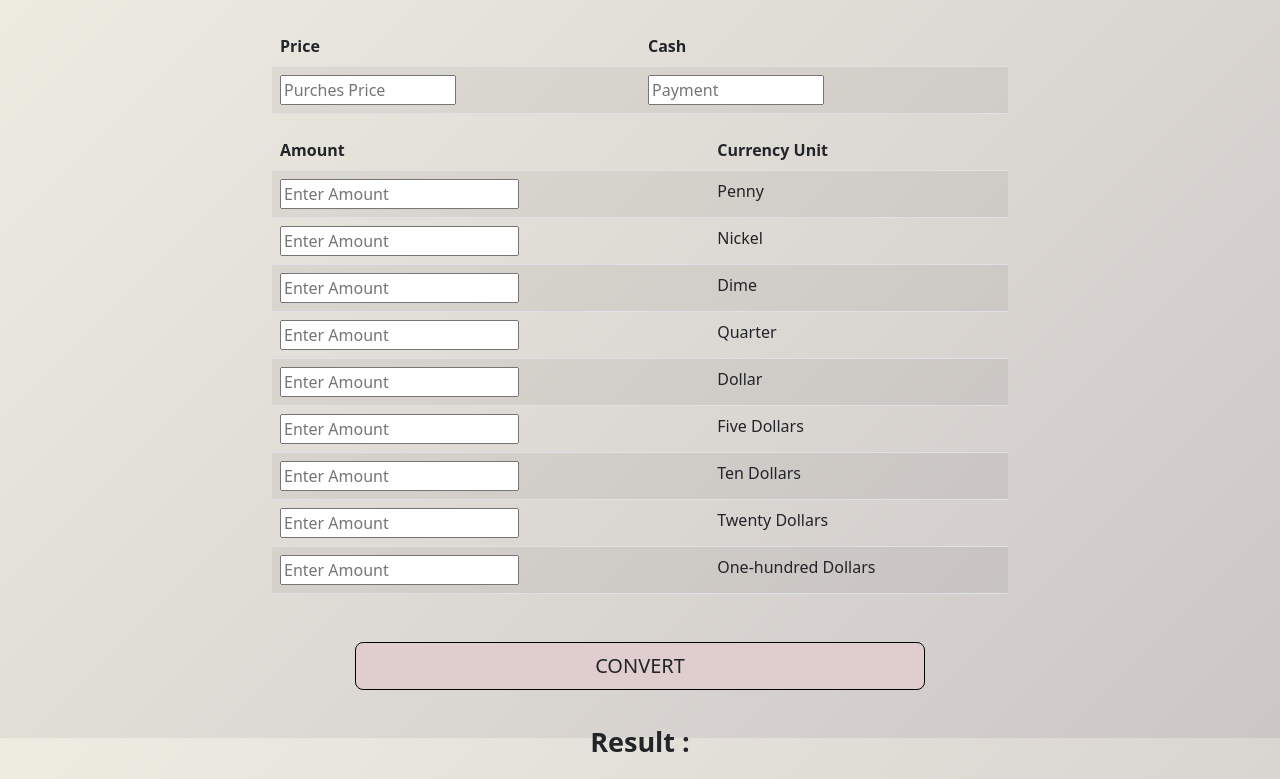
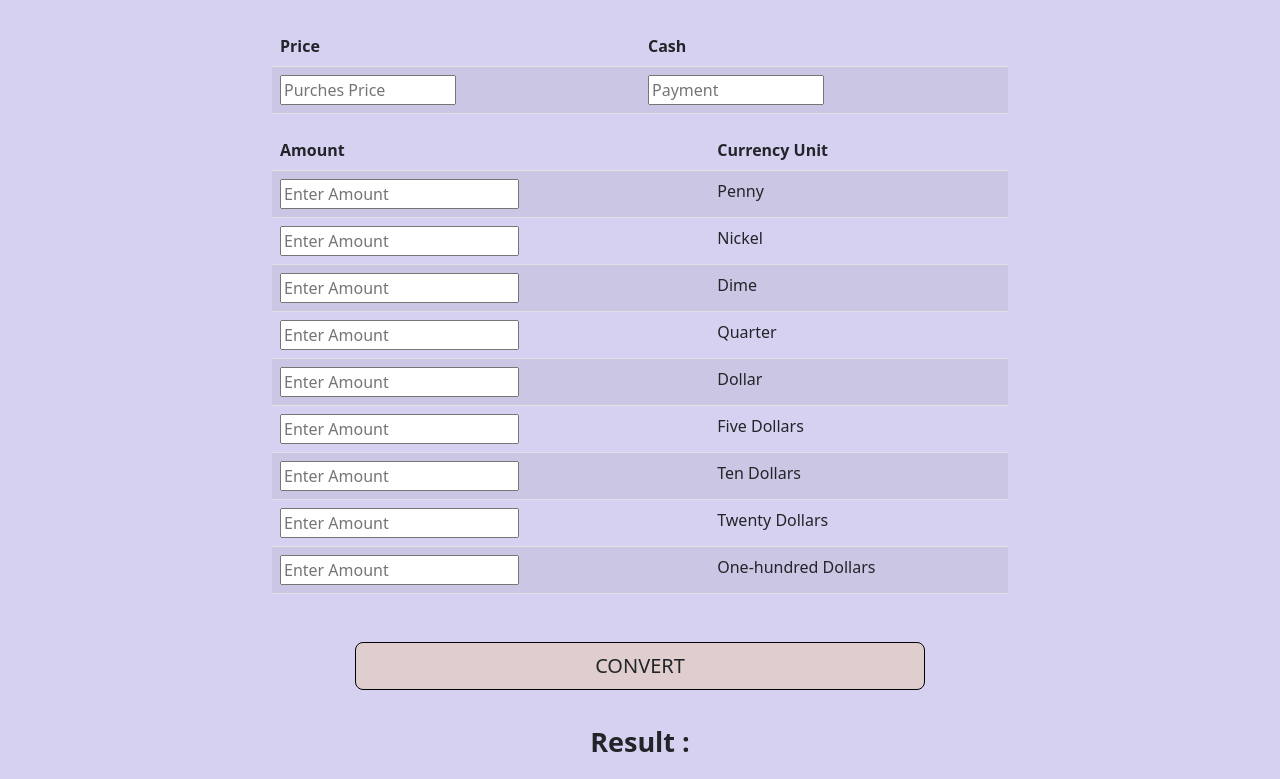
Before and after one commit to DipikaRaval78/Cash-Register-javascript, a plain HTML site: page index.html in a window 1280 px wide. Shown: the part 62-841 px from the top of the page. Drawn offline with nearby package versions, Linux system fonts and the light colour scheme.

Commit message:
bg-color-change

```diff
--- a/index.css
+++ b/index.css
@@ -7,7 +7,7 @@
   }
 
   body {
-    background: #fff;
+    background: #d6d1f0 !important;
     /* fallback for old browsers */
     background: -webkit-linear-gradient(135deg, hsl(0, 5%, 79%), hsl(51, 28%, 91%));
     /* Chrome 10-25, Safari 5.1-6 */
```
